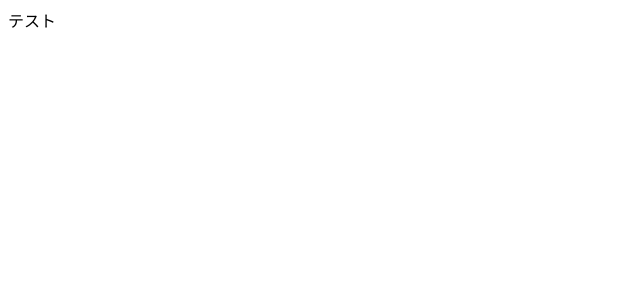
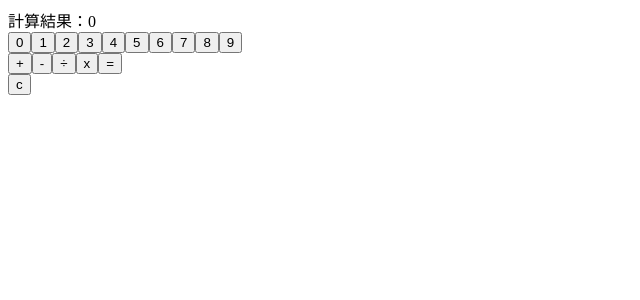
Before and after one commit to krkyk/sandboxcode-test, a React (Create React App) app: page / in a window 1280 px wide. Shown: the top 300 px of the page, without its empty margins (0-640 px from the left). Built offline with nearby package versions, Linux system fonts and the light colour scheme.

Commit message:
計算機能作成

```diff
--- a/src/App.jsx
+++ b/src/App.jsx
@@ -1,5 +1,68 @@
-import React from "react";
+import React, { useState } from "react";
 
 export default function App() {
-  return <div>テスト</div>;
+  const [leftValue, setLeftValue] = useState(0);
+  const [operator, setOperator] = useState(null);
+  const [rightValue, setRightValue] = useState(0);
+  const [answer, setAnswer] = useState(0);
+
+  const clickNumber = (num) => {
+    if (operator === null) {
+      setLeftValue(num);
+    } else {
+      setRightValue(num);
+    }
+  };
+
+  const clickOperator = (ope) => {
+    setOperator(ope);
+  };
+
+  const clickEqual = () => {
+    if (operator === "+") {
+      setAnswer(leftValue + rightValue);
+    }
+    if (operator === "-") {
+      setAnswer(leftValue - rightValue);
+    }
+    if (operator === "/") {
+      setAnswer(leftValue / rightValue);
+    }
+    if (operator === "*") {
+      setAnswer(leftValue * rightValue);
+    }
+  };
+
+  const clickClear = () => {
+    setLeftValue(0);
+    setRightValue(0);
+    setOperator(null);
+    setAnswer(0);
+  };
+
+  return (
+    <>
+      <div>計算結果：{answer}</div>
+      <div className="num-btn">
+        <button onClick={() => clickNumber(0)}>0</button>
+        <button onClick={() => clickNumber(1)}>1</button>
+        <button onClick={() => clickNumber(2)}>2</button>
+        <button onClick={() => clickNumber(3)}>3</button>
+        <button onClick={() => clickNumber(4)}>4</button>
+        <button onClick={() => clickNumber(5)}>5</button>
+        <button onClick={() => clickNumber(6)}>6</button>
+        <button onClick={() => clickNumber(7)}>7</button>
+        <button onClick={() => clickNumber(8)}>8</button>
+        <button onClick={() => clickNumber(9)}>9</button>
+      </div>
+      <div className="ope-btn">
+        <button onClick={() => clickOperator("+")}>+</button>
+        <button onClick={() => clickOperator("-")}>-</button>
+        <button onClick={() => clickOperator("/")}>÷</button>
+        <button onClick={() => clickOperator("*")}>x</button>
+        <button onClick={() => clickEqual()}>=</button>
+      </div>
+      <button onClick={() => clickClear()}>c</button>
+    </>
+  );
 }
--- a/src/styles.css
+++ b/src/styles.css
@@ -1,3 +1,4 @@
 body {
   font-family: sans-serif;
+  margin: 0;
 }
```
